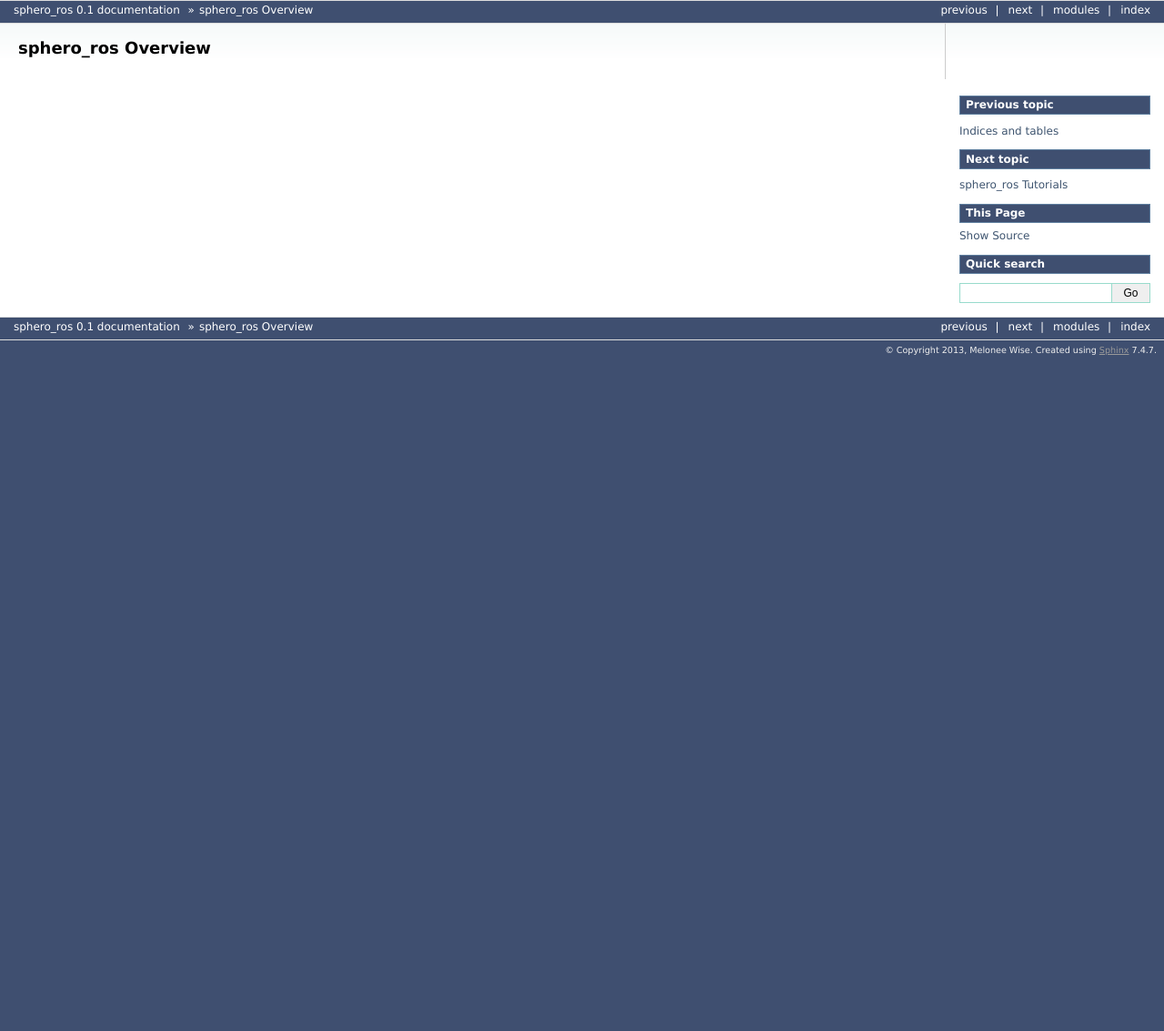
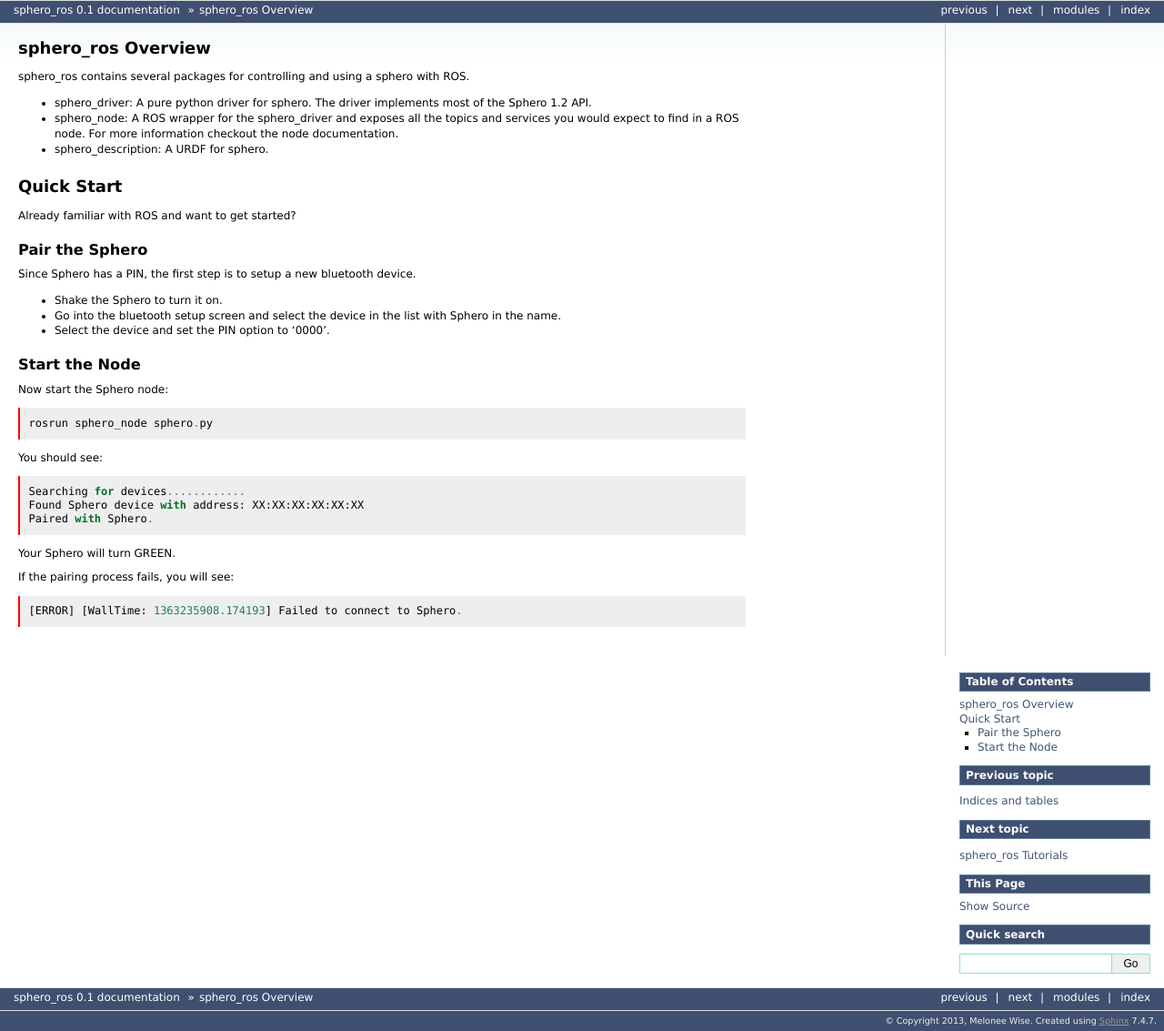
Before and after one commit to mmwise/sphero_ros, a Sphinx documentation site: the page built from docs/overview.rst, in a window 1280 px wide. Shown: the whole page at 91% size. Built offline with Sphinx 7.4.7, drawn with Linux system fonts in a browser that asks for light colours; formulas are drawn with MathJax 3; before the commit the page ends 900 px from its top, so only the background shows below that.

Commit message:
turning off print statement and updating docs

```diff
--- a/docs/api.rst
+++ b/docs/api.rst
@@ -2,8 +2,6 @@
 
 sphero_ros Python API
 ==================
-.. contents:: Table of Contents
-   :depth: 2
 
 sphero_driver
 -------------
--- a/docs/overview.rst
+++ b/docs/overview.rst
@@ -1,2 +1,46 @@
 sphero_ros Overview
 ==================
+
+sphero_ros contains several packages for controlling and using a sphero with ROS.
+
+* sphero_driver: A pure python driver for sphero. The driver
+  implements most of the Sphero 1.2 API.
+* sphero_node: A ROS wrapper for the sphero_driver and exposes all the
+  topics and services you would expect to find in a ROS node. For more
+  information checkout the node documentation.
+* sphero_description: A URDF for sphero.
+
+Quick Start
+===========
+
+Already familiar with ROS and want to get started?
+
+Pair the Sphero
+--------------
+
+Since Sphero has a PIN, the first step is to setup a new bluetooth
+device.
+
+* Shake the Sphero to turn it on.
+* Go into the bluetooth setup screen and select the device in the list
+  with Sphero in the name.
+* Select the device and set the PIN option to '0000'.
+
+Start the Node
+--------------
+
+Now start the Sphero node::
+
+ rosrun sphero_node sphero.py
+
+You should see::
+
+ Searching for devices............
+ Found Sphero device with address: XX:XX:XX:XX:XX:XX
+ Paired with Sphero.
+
+Your Sphero will turn GREEN.
+
+If the pairing process fails, you will see::
+
+ [ERROR] [WallTime: 1363235908.174193] Failed to connect to Sphero.
```
Also changed, not shown: 1 other file.
